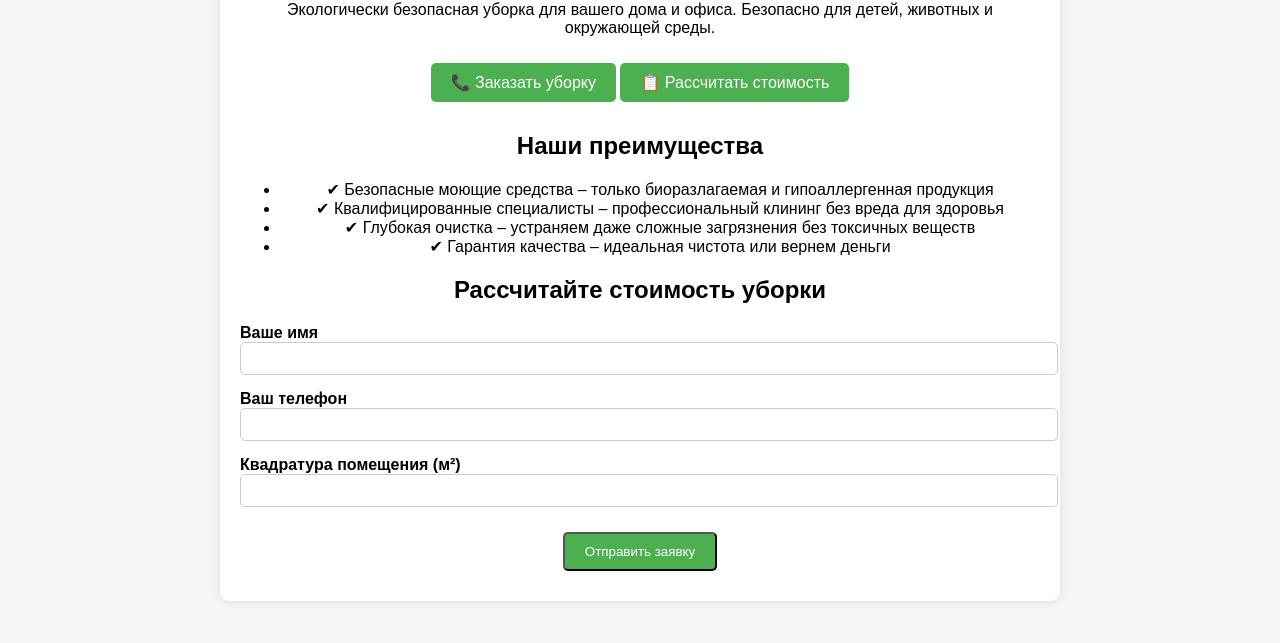
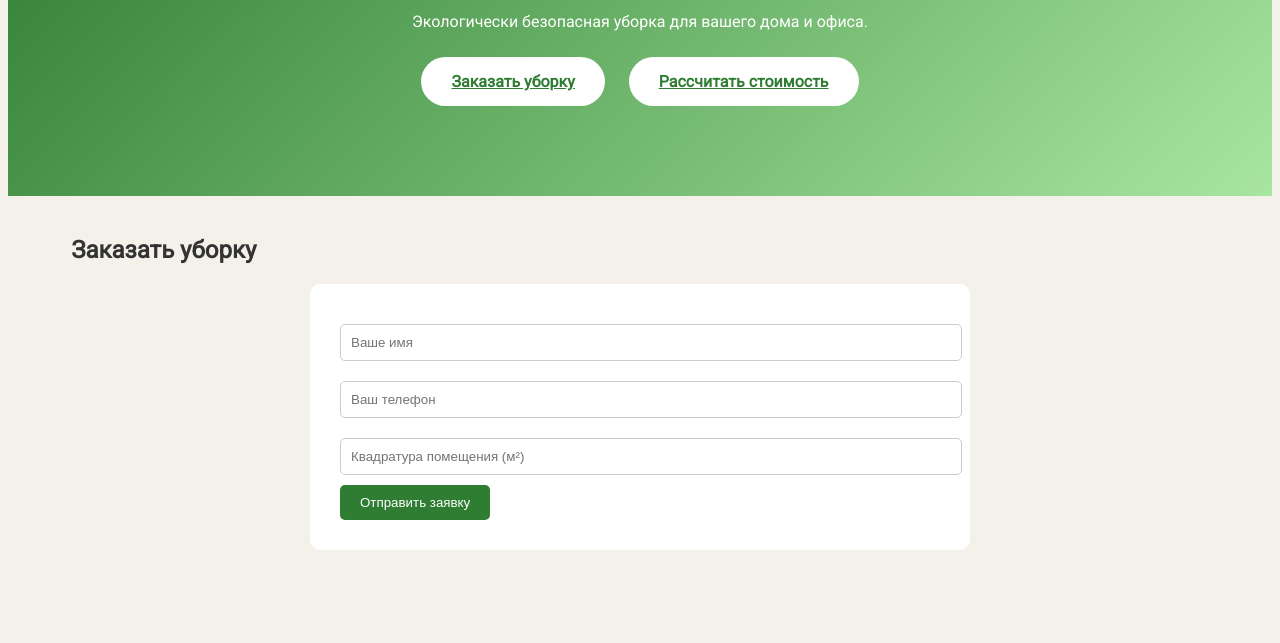
Before and after one commit to wwweepl/eco-cleaning.astfhjkdsdfj, a plain HTML site: page index.html in a window 1280 px wide. Shown: the part 157-800 px from the top of the page. Drawn offline with Linux system fonts and the light colour scheme.

Commit message:
Update index.html

```diff
--- a/index.html
+++ b/index.html
@@ -3,84 +3,87 @@
 <head>
   <meta charset="UTF-8">
   <meta name="viewport" content="width=device-width, initial-scale=1.0">
-    <title>Эко-Клининг – Чистота без химии</title>
+  <title>Эко-Клининг – Чистота для жизни</title>
+  <link href="https://fonts.googleapis.com/css?family=Montserrat:400,700|Roboto:300,400&display=swap" rel="stylesheet">
   <style>
     body {
-            font-family: Arial, sans-serif;
-            background-color: #f5f5f5;
-            margin: 0;
-            padding: 0;
+      font-family: 'Roboto', sans-serif;
+      background: #F4F1EA;
+      color: #333;
+    }
+    .container {
+      width: 90%;
+      max-width: 1200px;
+      margin: auto;
+      padding: 20px;
+    }
+    header {
+      background: linear-gradient(135deg, #2E7D32, #A8E6A0);
+      color: #fff;
+      padding: 60px 20px;
       text-align: center;
     }
-        .container {
-            max-width: 800px;
-            margin: 20px auto;
-            background: white;
-            padding: 20px;
-            border-radius: 10px;
-            box-shadow: 0 0 10px rgba(0, 0, 0, 0.1);
-        }
-        .button {
+    .cta-buttons a {
       display: inline-block;
-            background-color: #4CAF50;
-            color: white;
-            padding: 10px 20px;
-            text-decoration: none;
-            border-radius: 5px;
-            margin: 10px 0;
-        }
-        .form-group {
-            margin-bottom: 15px;
-            text-align: left;
-        }
-        .form-group label {
-            display: block;
+      background: #fff;
+      color: #2E7D32;
+      padding: 15px 30px;
+      margin: 10px;
+      border-radius: 50px;
       font-weight: bold;
     }
-        .form-group input {
+    .order-form {
+      background: #fff;
+      padding: 30px;
+      max-width: 600px;
+      margin: auto;
+      border-radius: 10px;
+    }
+    .order-form input, .order-form textarea {
       width: 100%;
-            padding: 8px;
+      padding: 10px;
+      margin: 10px 0;
       border: 1px solid #ccc;
+      border-radius: 5px;
+    }
+    .order-form button {
+      padding: 10px 20px;
+      background: #2E7D32;
+      color: #fff;
+      border: none;
       border-radius: 5px;
     }
   </style>
 </head>
 <body>
+  <header>
     <div class="container">
-        <h1>🌿 Эко-Клининг – чистота без химии и вреда для природы!</h1>
-        <p>Экологически безопасная уборка для вашего дома и офиса. Безопасно для детей, животных и окружающей среды.</p>
+      <h1>Эко-Клининг – чистота без химии и вреда для природы!</h1>
+      <p>Экологически безопасная уборка для вашего дома и офиса.</p>
+      <div class="cta-buttons">
+        <a href="#order">Заказать уборку</a>
+        <a href="#calculator">Рассчитать стоимость</a>
+      </div>
+    </div>
+  </header>
 
-        <a href="#order" class="button">📞 Заказать уборку</a>
-        <a href="#calculator" class="button">📋 Рассчитать стоимость</a>
-
-        <h2>Наши преимущества</h2>
-        <ul>
-            <li>✔ Безопасные моющие средства – только биоразлагаемая и гипоаллергенная продукция</li>
-            <li>✔ Квалифицированные специалисты – профессиональный клининг без вреда для здоровья</li>
-            <li>✔ Глубокая очистка – устраняем даже сложные загрязнения без токсичных веществ</li>
-            <li>✔ Гарантия качества – идеальная чистота или вернем деньги</li>
-        </ul>
-
-        <h2 id="calculator">Рассчитайте стоимость уборки</h2>
-        <form onsubmit="sendEmail(); return false;">
-            <div class="form-group">
-                <label for="name">Ваше имя</label>
-                <input type="text" id="name" required>
-            </div>
-            <div class="form-group">
-                <label for="phone">Ваш телефон</label>
-                <input type="tel" id="phone" required>
-            </div>
-            <div class="form-group">
-                <label for="square">Квадратура помещения (м²)</label>
-                <input type="number" id="square" required>
-            </div>
-            <button type="submit" class="button">Отправить заявку</button>
+  <section id="order">
+    <div class="container">
+      <h2>Заказать уборку</h2>
+      <div class="order-form">
+        <form id="cleaningForm">
+          <input type="text" id="name" placeholder="Ваше имя" required>
+          <input type="tel" id="phone" placeholder="Ваш телефон" required>
+          <input type="number" id="square" placeholder="Квадратура помещения (м²)" required>
+          <button type="submit">Отправить заявку</button>
         </form>
       </div>
+    </div>
+  </section>
 
   <script>
-        function sendEmail() {
+    document.getElementById('cleaningForm').addEventListener('submit', function(event) {
+      event.preventDefault();
       const name = document.getElementById('name').value;
       const phone = document.getElementById('phone').value;
       const square = document.getElementById('square').value;
@@ -88,7 +91,7 @@
 
       const mailtoLink = `mailto:karimbola19@gmail.com?subject=Заявка на уборку&body=Имя: ${name}%0D%0AТелефон: ${phone}%0D%0AКвадратура: ${square} м²%0D%0AИтоговая стоимость: ${price} тг`;
       window.location.href = mailtoLink;
-        }
+    });
   </script>
 </body>
 </html>
```
Lines whose indentation alone changed are shown as unchanged.
